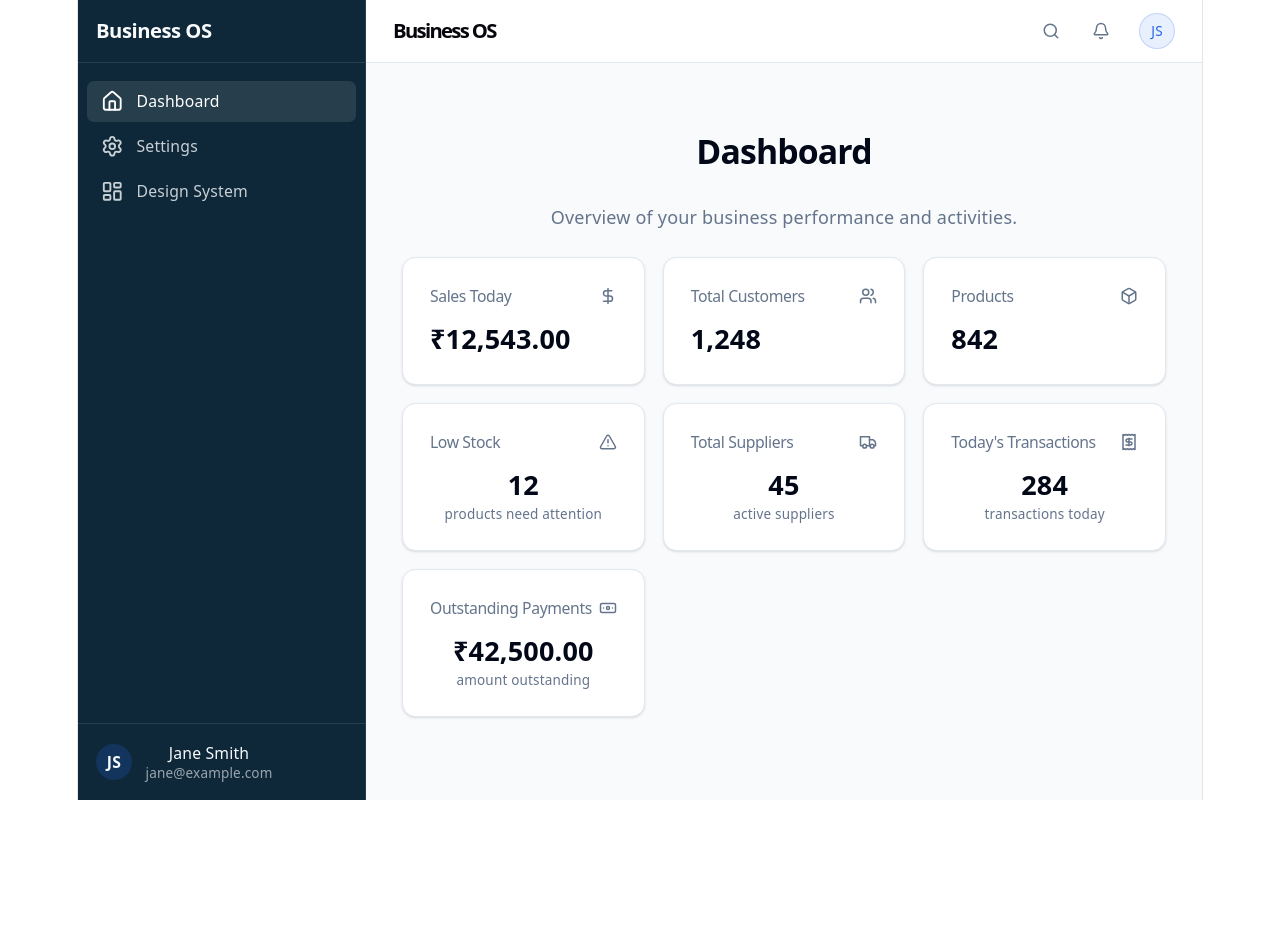
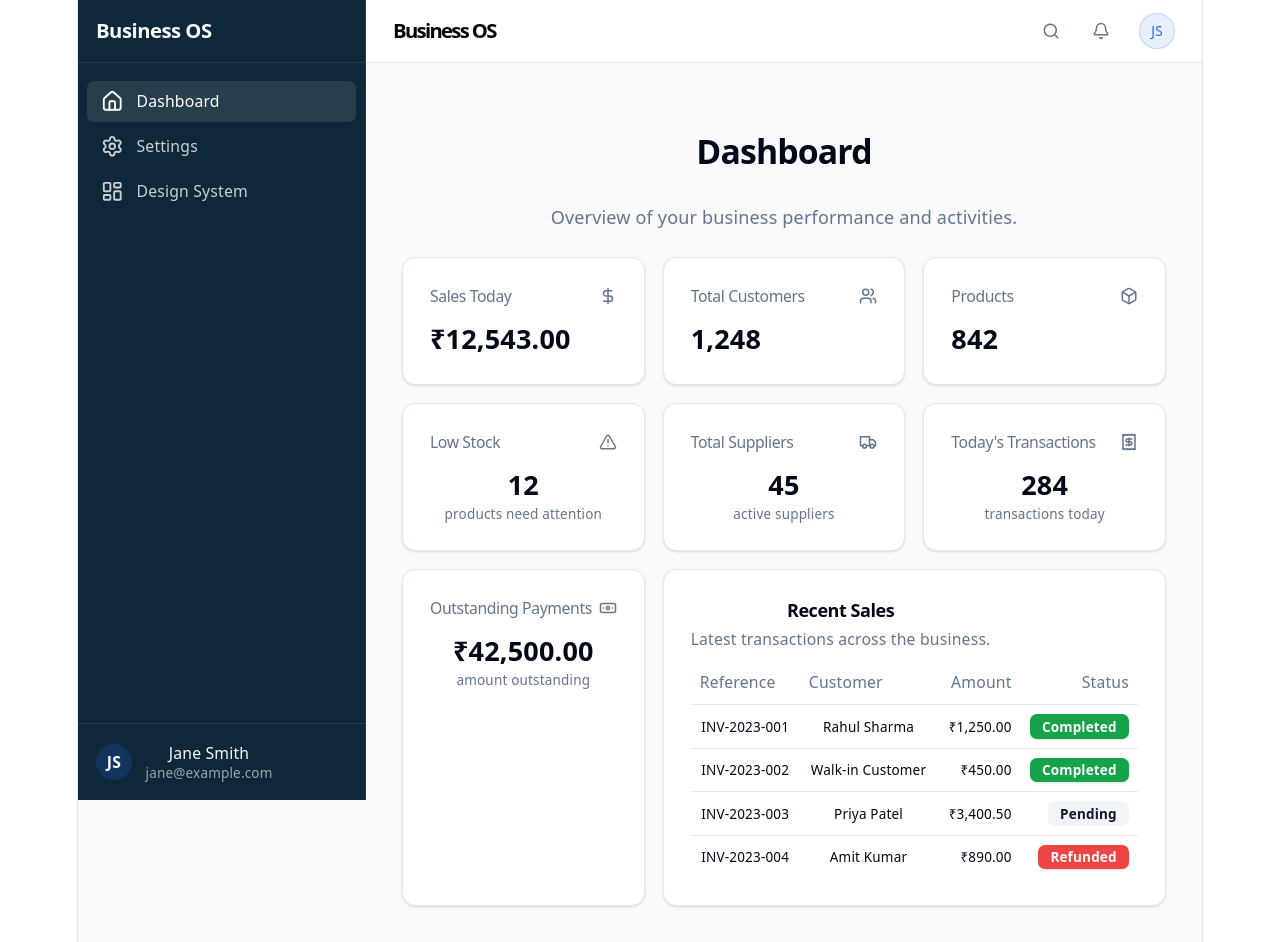
Before and after one commit to akshatog/business-os, a React (Vite) app in the folder frontend/: page /app in a window 1280 px wide. Before the commit the page ends 800 px from the top, so only its background shows below. Built offline with nearby package versions, Linux system fonts and the light colour scheme.

Commit message:
feat(frontend): add recent sales and permission-aware dashboard

```diff
--- /dev/null
+++ b/frontend/src/core/components/dashboard/RecentSalesWidget.tsx
@@ -0,0 +1,164 @@
+import { useCallback, useEffect, useState } from "react";
+import { getRecentSales } from "@/services/dashboard";
+import type { MockRecentSale } from "@/mocks/dashboard";
+import { formatPaiseToRupees } from "@/lib/money";
+import { Card, CardContent, CardHeader, CardTitle } from "@/core/components/ui/card";
+import { Button } from "@/core/components/ui/button";
+import { Badge } from "@/core/components/ui/badge";
+import {
+  Table,
+  TableBody,
+  TableCell,
+  TableHead,
+  TableHeader,
+  TableRow,
+} from "@/core/components/ui/table";
+
+export function RecentSalesWidget() {
+  const [recentSales, setRecentSales] = useState<MockRecentSale[] | null>(null);
+  const [loading, setLoading] = useState(true);
+  const [error, setError] = useState<Error | null>(null);
+
+  useEffect(() => {
+    let isMounted = true;
+
+    getRecentSales()
+      .then((data) => {
+        if (isMounted) {
+          setRecentSales(data.recentSales ?? null);
+          setLoading(false);
+        }
+      })
+      .catch((err) => {
+        if (isMounted) {
+          setError(err);
+          setLoading(false);
+        }
+      });
+
+    return () => {
+      isMounted = false;
+    };
+  }, []);
+
+  const handleRetry = useCallback(() => {
+    setLoading(true);
+    setError(null);
+    getRecentSales()
+      .then((data) => {
+        setRecentSales(data.recentSales ?? null);
+        setLoading(false);
+      })
+      .catch((err) => {
+        setError(err);
+        setLoading(false);
+      });
+  }, []);
+
+  const getStatusBadge = (status: MockRecentSale["status"]) => {
+    switch (status) {
+      case "completed":
+        return <Badge variant="default" className="bg-green-600 hover:bg-green-700">Completed</Badge>;
+      case "pending":
+        return <Badge variant="secondary">Pending</Badge>;
+      case "refunded":
+        return <Badge variant="destructive">Refunded</Badge>;
+      default:
+        return <Badge variant="outline">{status}</Badge>;
+    }
+  };
+
+  const renderContent = () => {
+    if (loading) {
+      return (
+        <div
+          className="flex flex-col gap-3 mt-1"
+          role="status"
+          aria-label="Loading Recent Sales"
+        >
+          {[1, 2, 3, 4].map((i) => (
+            <div key={i} className="flex items-center justify-between">
+              <div className="flex flex-col gap-1 w-1/3">
+                <div className="h-4 bg-muted animate-pulse rounded" />
+                <div className="h-3 bg-muted animate-pulse rounded w-2/3" />
+              </div>
+              <div className="h-4 bg-muted animate-pulse rounded w-1/4" />
+              <div className="h-6 bg-muted animate-pulse rounded w-1/6" />
+            </div>
+          ))}
+          <span className="sr-only">Loading</span>
+        </div>
+      );
+    }
+
+    if (error) {
+      return (
+        <div className="flex flex-col justify-center mt-1 min-h-[200px]">
+          <div className="flex flex-col items-center justify-center space-y-3">
+            <p className="text-sm text-destructive font-medium">Unable to load recent sales</p>
+            <Button
+              variant="outline"
+              size="sm"
+              onClick={handleRetry}
+            >
+              Retry
+            </Button>
+          </div>
+        </div>
+      );
+    }
+
+    if (!recentSales || recentSales.length === 0) {
+      return (
+        <div className="flex flex-col items-center justify-center mt-1 min-h-[200px] text-center space-y-2">
+          <p className="text-sm text-muted-foreground">No recent sales found.</p>
+        </div>
+      );
+    }
+
+    return (
+      <Table>
+        <TableHeader>
+          <TableRow>
+            <TableHead>Reference</TableHead>
+            <TableHead>Customer</TableHead>
+            <TableHead className="text-right">Amount</TableHead>
+            <TableHead className="w-[100px] text-right">Status</TableHead>
+          </TableRow>
+        </TableHeader>
+        <TableBody>
+          {recentSales.map((sale) => (
+            <TableRow key={sale.id}>
+              <TableCell className="font-medium text-xs">{sale.reference}</TableCell>
+              <TableCell className="text-xs">{sale.customerName}</TableCell>
+              <TableCell className="text-right text-xs">
+                {formatPaiseToRupees(sale.amountPaise)}
+              </TableCell>
+              <TableCell className="text-right">
+                {getStatusBadge(sale.status)}
+              </TableCell>
+            </TableRow>
+          ))}
+        </TableBody>
+      </Table>
+    );
+  };
+
+  return (
+    <Card className="md:col-span-2 lg:col-span-2">
+      <CardHeader className="flex flex-row items-center justify-between space-y-0 pb-2">
+        <div className="space-y-1">
+          <CardTitle className="text-base font-semibold">
+            Recent Sales
+          </CardTitle>
+          <p className="text-sm text-muted-foreground">
+            Latest transactions across the business.
+          </p>
+        </div>
+      </CardHeader>
+      <CardContent>
+        {renderContent()}
+      </CardContent>
+    </Card>
+  );
+}
--- a/frontend/src/core/dashboard/core-widgets.ts
+++ b/frontend/src/core/dashboard/core-widgets.ts
@@ -6,6 +6,7 @@ import { LowStockWidget } from "@/core/components/dashboard/LowStockWidget";
 import { TotalSuppliersWidget } from "@/core/components/dashboard/TotalSuppliersWidget";
 import { TodaysTransactionsWidget } from "@/core/components/dashboard/TodaysTransactionsWidget";
 import { OutstandingPaymentsWidget } from "@/core/components/dashboard/OutstandingPaymentsWidget";
+import { RecentSalesWidget } from "@/core/components/dashboard/RecentSalesWidget";
 
 export const CORE_WIDGETS: DashboardWidget[] = [
   {
@@ -57,4 +58,11 @@ export const CORE_WIDGETS: DashboardWidget[] = [
     requiredPermission: "view_financials",
     priority: 70,
   },
+  {
+    id: "core-recent-sales",
+    title: "Recent Sales",
+    component: RecentSalesWidget,
+    requiredPermission: "view_financials",
+    priority: 80,
+  },
 ];
--- a/frontend/src/core/pages/Dashboard.tsx
+++ b/frontend/src/core/pages/Dashboard.tsx
@@ -1,12 +1,17 @@
 import { composeDashboardWidgets, type DashboardWidget } from "@/core/dashboard/registry";
 import { CORE_WIDGETS } from "@/core/dashboard/core-widgets";
+import { usePermissions } from "@/hooks/use-permissions";
 
 // Conceptually, module widgets will be injected here later based on the active business type.
 // For now, the registry contains only the core widgets.
 const MODULE_WIDGETS: DashboardWidget[] = [];
 
 export function Dashboard() {
-  const activeWidgets = composeDashboardWidgets(CORE_WIDGETS, MODULE_WIDGETS);
+  const { hasPermission } = usePermissions();
+
+  const activeWidgets = composeDashboardWidgets(CORE_WIDGETS, MODULE_WIDGETS).filter(
+    (widget) => !widget.requiredPermission || hasPermission(widget.requiredPermission)
+  );
 
   return (
     <div className="space-y-6">
--- /dev/null
+++ b/frontend/src/hooks/use-permissions.ts
@@ -0,0 +1,17 @@
+import { type Permission, type Role, hasPermission as checkPermission, ROLE_PERMISSIONS } from "@/lib/permissions";
+
+// MOCK: Temporary abstraction for dashboard testing.
+// Replace with actual user context/store when authentication is implemented.
+const MOCK_ROLE: Role = "owner";
+
+export function usePermissions() {
+  const hasPermission = (permission: Permission) => {
+    return checkPermission(MOCK_ROLE, permission);
+  };
+
+  return {
+    hasPermission,
+    role: MOCK_ROLE,
+    permissions: ROLE_PERMISSIONS[MOCK_ROLE],
+  };
+}
--- a/frontend/src/mocks/dashboard.ts
+++ b/frontend/src/mocks/dashboard.ts
@@ -116,3 +116,62 @@ export async function fetchMockOutstandingPayments(): Promise<MockOutstandingPay
     }, 400);
   });
 }
+
+export interface MockRecentSale {
+  id: string;
+  reference: string;
+  customerName: string;
+  amountPaise: number;
+  status: "completed" | "pending" | "refunded";
+  timestamp: string;
+}
+
+export interface MockRecentSalesResponse {
+  recentSales: MockRecentSale[];
+}
+
+export const MOCK_RECENT_SALES: MockRecentSalesResponse = {
+  recentSales: [
+    {
+      id: "sale-001",
+      reference: "INV-2023-001",
+      customerName: "Rahul Sharma",
+      amountPaise: 125000, // ₹1,250.00
+      status: "completed",
+      timestamp: new Date(Date.now() - 1000 * 60 * 15).toISOString(), // 15 mins ago
+    },
+    {
+      id: "sale-002",
+      reference: "INV-2023-002",
+      customerName: "Walk-in Customer",
+      amountPaise: 45000, // ₹450.00
+      status: "completed",
+      timestamp: new Date(Date.now() - 1000 * 60 * 45).toISOString(), // 45 mins ago
+    },
+    {
+      id: "sale-003",
+      reference: "INV-2023-003",
+      customerName: "Priya Patel",
+      amountPaise: 340050, // ₹3,400.50
+      status: "pending",
+      timestamp: new Date(Date.now() - 1000 * 60 * 60 * 2).toISOString(), // 2 hours ago
+    },
+    {
+      id: "sale-004",
+      reference: "INV-2023-004",
+      customerName: "Amit Kumar",
+      amountPaise: 89000, // ₹890.00
+      status: "refunded",
+      timestamp: new Date(Date.now() - 1000 * 60 * 60 * 5).toISOString(), // 5 hours ago
+    },
+  ],
+};
+
+export async function fetchMockRecentSales(): Promise<MockRecentSalesResponse> {
+  // Simulate network delay
+  return new Promise((resolve) => {
+    setTimeout(() => {
+      resolve(MOCK_RECENT_SALES);
+    }, 400);
+  });
+}
--- a/frontend/src/services/dashboard.ts
+++ b/frontend/src/services/dashboard.ts
@@ -5,7 +5,8 @@ import {
   fetchMockLowStock, type MockLowStockResponse,
   fetchMockTotalSuppliers, type MockTotalSuppliersResponse,
   fetchMockTodaysTransactions, type MockTodaysTransactionsResponse,
-  fetchMockOutstandingPayments, type MockOutstandingPaymentsResponse
+  fetchMockOutstandingPayments, type MockOutstandingPaymentsResponse,
+  fetchMockRecentSales, type MockRecentSalesResponse
 } from "@/mocks/dashboard";
 
 /**
@@ -63,3 +64,11 @@ export async function getTodaysTransactions(): Promise<MockTodaysTransactionsRes
 export async function getOutstandingPayments(): Promise<MockOutstandingPaymentsResponse> {
   return fetchMockOutstandingPayments();
 }
+
+/**
+ * Retrieves the "Recent Sales" list.
+ * Currently uses mock data. Will be replaced by a real API call when the backend is ready.
+ */
+export async function getRecentSales(): Promise<MockRecentSalesResponse> {
+  return fetchMockRecentSales();
+}
```
Also changed, not shown: 1 other file (tests, documents, lock files or other folders).
